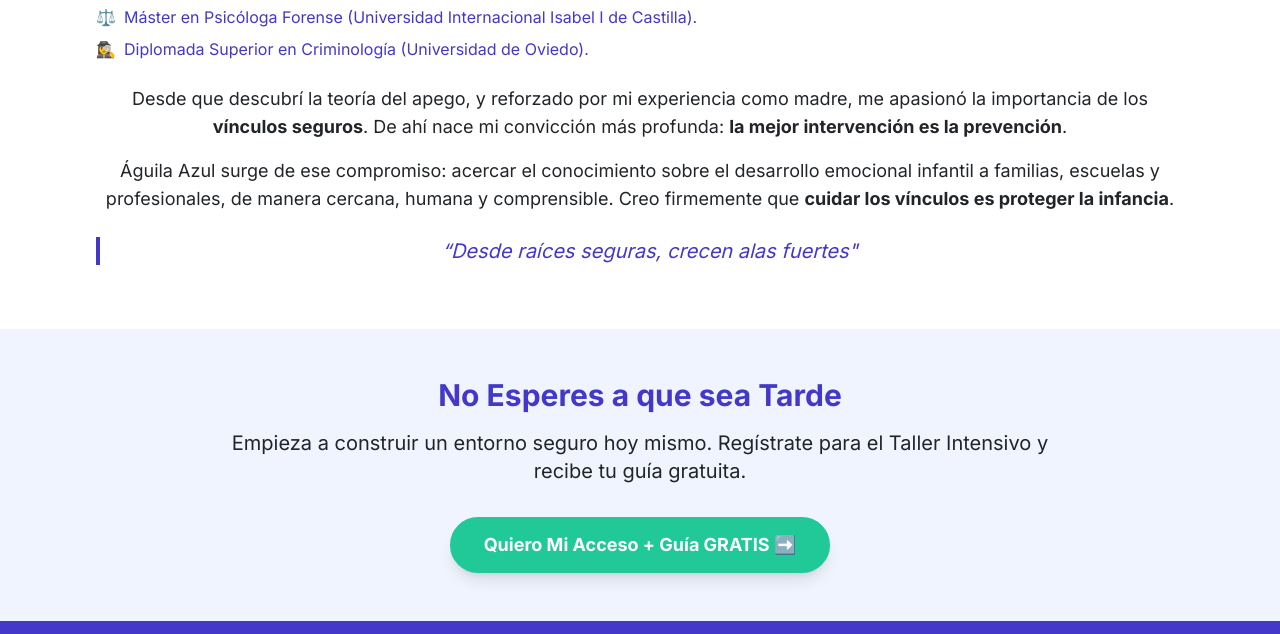
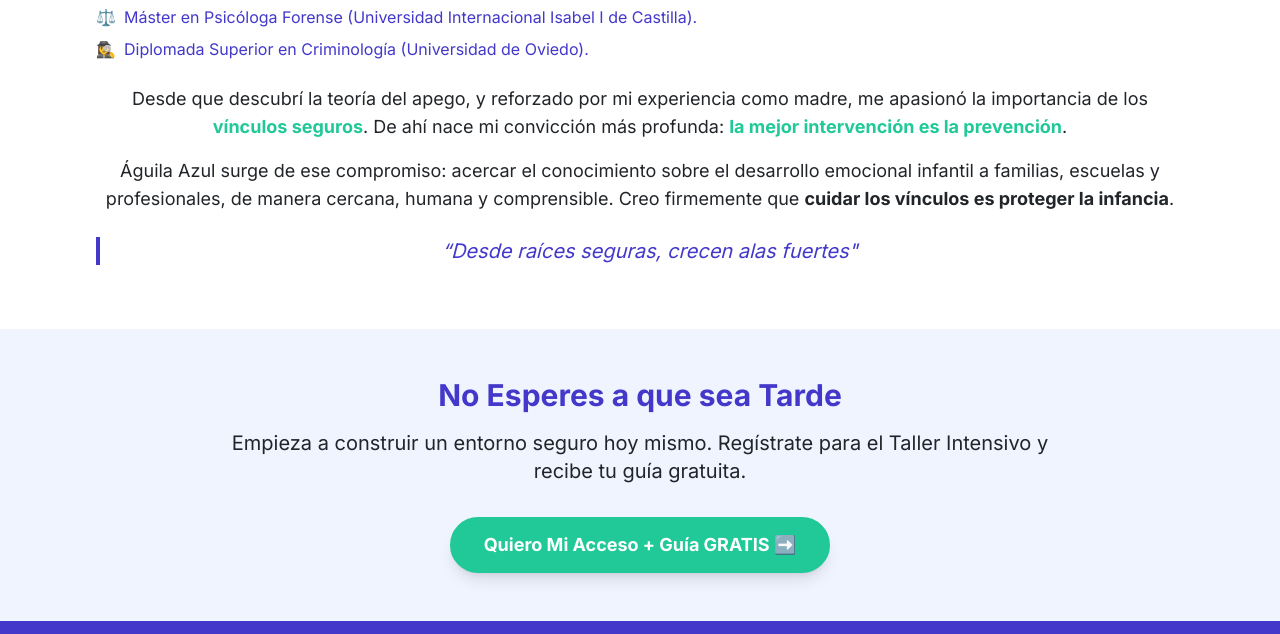
Before and after one commit to aguilaazulpsicologia/aguila, a plain HTML site: page index.html in a window 1280 px wide. Shown: the part 3335-3969 px from the top of the page. Drawn offline with nearby package versions, Linux system fonts and the light colour scheme; no server answers.

Commit message:
Update index.html

```diff
--- a/index.html
+++ b/index.html
@@ -376,7 +376,7 @@
                 </ul>
 
                 <p class="text-lg text-oscuro mb-4">
-                    Desde que descubrí la teoría del apego, y reforzado por mi experiencia como madre, me apasionó la importancia de los <strong>vínculos seguros</strong>. De ahí nace mi convicción más profunda: <strong>la mejor intervención es la prevención</strong>.
+                    Desde que descubrí la teoría del apego, y reforzado por mi experiencia como madre, me apasionó la importancia de los <strong class="text-accent">vínculos seguros</strong>. De ahí nace mi convicción más profunda: <strong class="text-accent">la mejor intervención es la prevención</strong>.
                 </p>
                 <p class="text-lg text-oscuro mb-4">
                     Águila Azul surge de ese compromiso: acercar el conocimiento sobre el desarrollo emocional infantil a familias, escuelas y profesionales, de manera cercana, humana y comprensible. Creo firmemente que <strong>cuidar los vínculos es proteger la infancia</strong>.
```
